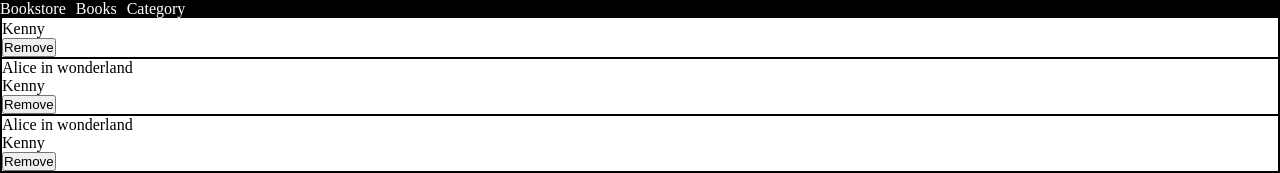
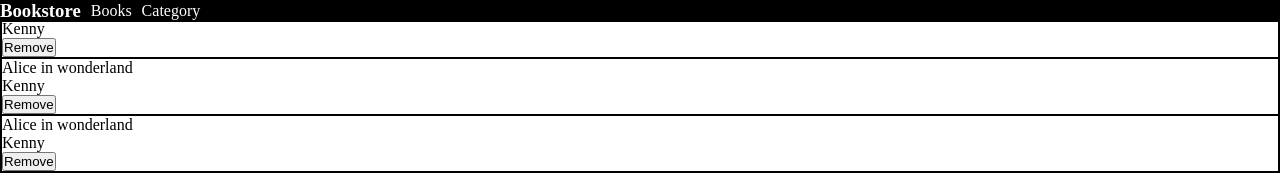
Before and after one commit to kennyegun24/bookstore, a React (Create React App) app: page / in a window 1280 px wide. Shown: the top 173 px of the page. Built offline with nearby package versions, Linux system fonts and the light colour scheme.

Commit message:
Reviewer request

```diff
--- a/src/components/book.jsx
+++ b/src/components/book.jsx
@@ -1,5 +1,5 @@
 import React from "react";
-import Home from "./home"
+import Book from "./home"
 import Form from "./form";
 
 const data = [
@@ -33,7 +33,7 @@
 const Books = () => (
   <div>
     {data.map((book) => (
-      <Home key={book.id} title={book.title} author={book.author} />
+      <Book key={book.id} title={book.title} author={book.author} />
     ))}
   <Form />
   </div>
--- a/src/components/home.jsx
+++ b/src/components/home.jsx
@@ -1,6 +1,6 @@
 import './home.css'
 
-const Home = ({title, author}) => (
+const Book = ({title, author}) => (
   <section className='sec'>
   <p>{title}</p>
   <p>{author}</p>
@@ -8,4 +8,4 @@
   </section>
 )
 
-export default Home
+export default Book
--- a/src/components/navbar.js
+++ b/src/components/navbar.js
@@ -4,7 +4,7 @@
 const Navbar = () => (
   <nav className="nav">
     <div>
-      <Link to="/" className="header">Bookstore</Link>
+      <h3 className="header">Bookstore</h3>
     </div>
     <div className="navDiv">
       <Link className="link" to="/">Books</Link>
```
